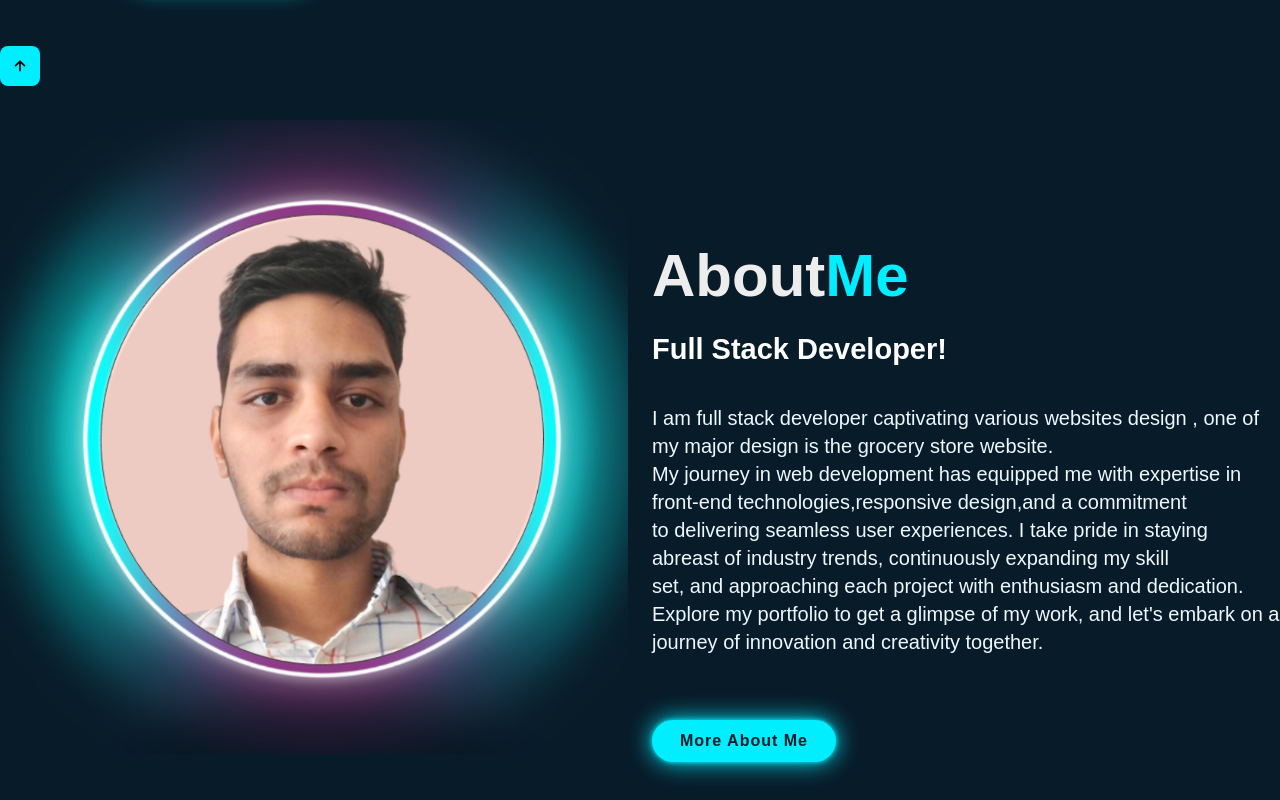
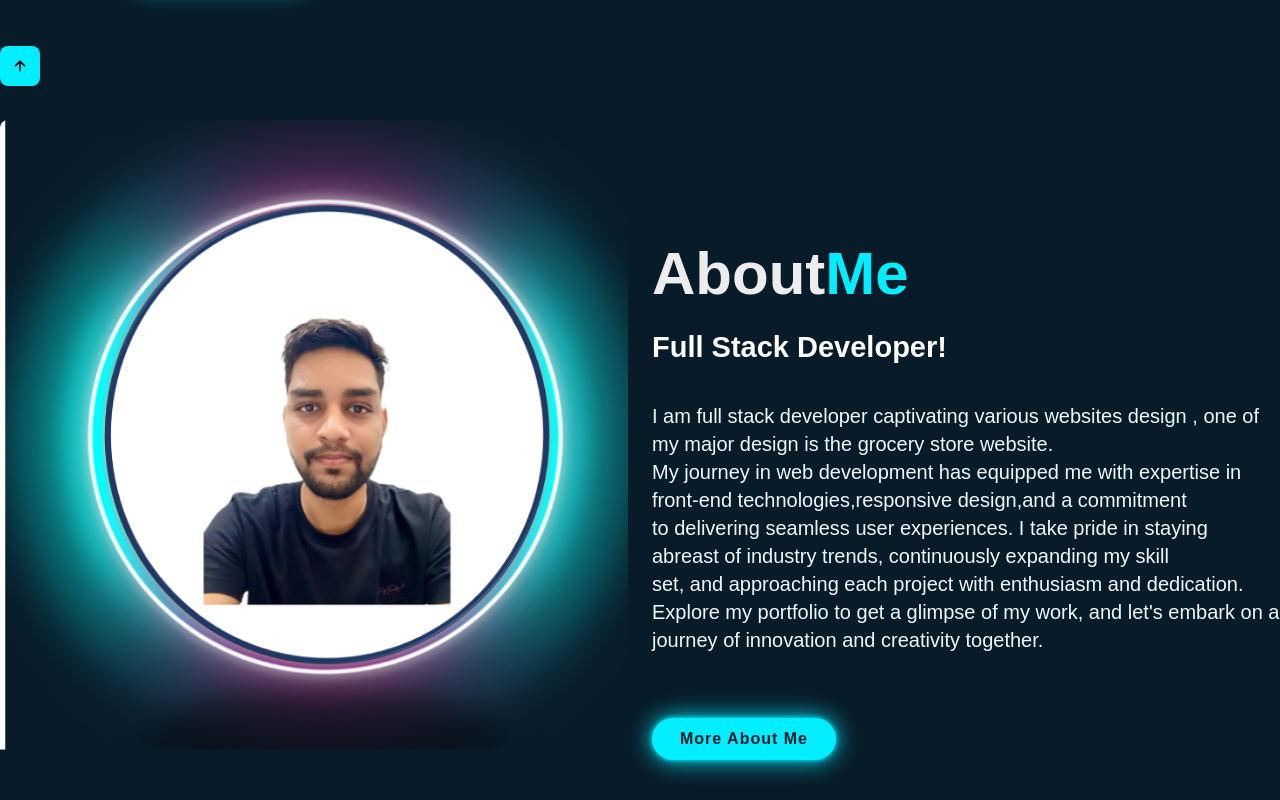
Before and after one commit to demon07101845/portfolio, a website: page index.html in a window 1280 px wide. Shown: the part 680-1480 px from the top of the page. Drawn offline with nearby package versions, Linux system fonts and the light colour scheme.

Commit message:
Update index.html

```diff
--- a/index.html
+++ b/index.html
@@ -59,7 +59,7 @@
     <section class="about" id="about">
       <div class="about-img">
         <img
-          src="Purple Illustrated Mountain Desktop Wallpaper.png"
+          src="image 0.PNG"
           width="120%"
           alt="image"
         />
```
